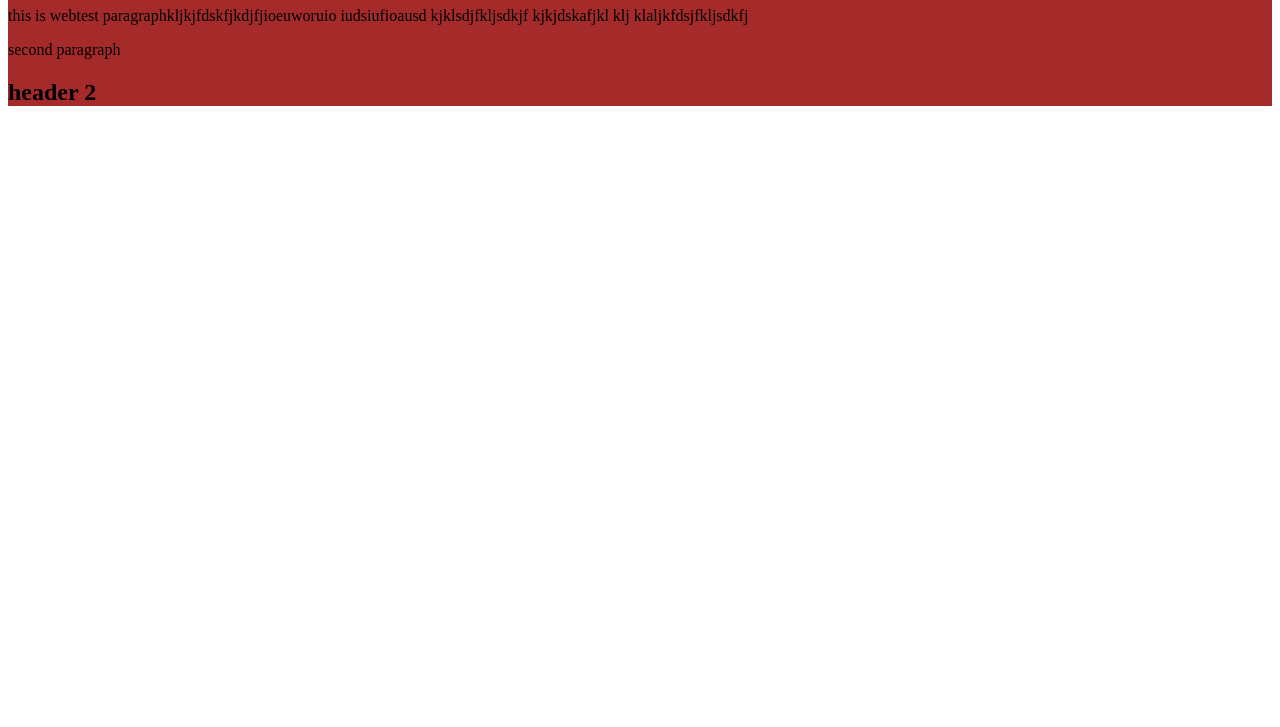
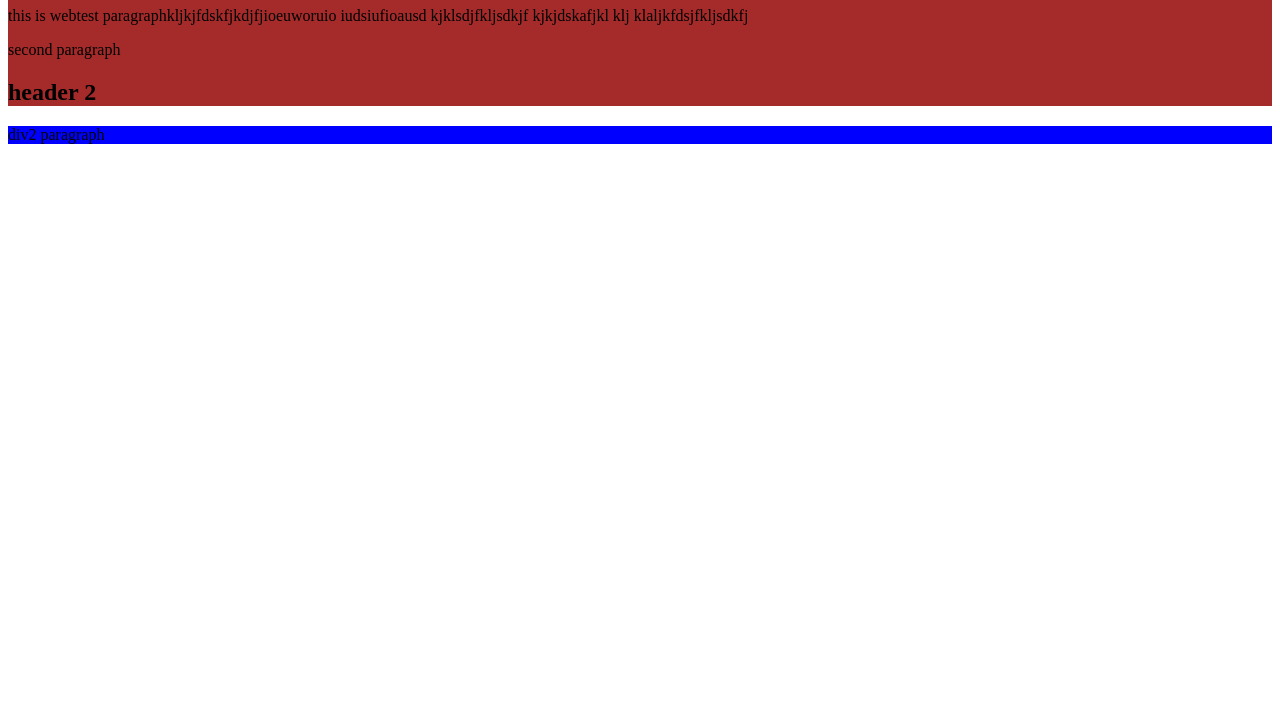
Before and after one commit to tmkk2202/WEBTEST, a plain HTML site: page index.html in a window 1280 px wide. Shown: the part 73-800 px from the top of the page. Drawn offline with Linux system fonts and the light colour scheme.

Commit message:
add div2 and color

```diff
--- a/index.html
+++ b/index.html
@@ -17,5 +17,8 @@
       <p>second paragraph</p>
       <h2>header 2</h2>
     </div>
+    <div class="div2">
+    <p>div2 paragraph</p>
+    </div>
   </body>
 </html>
--- a/style.css
+++ b/style.css
@@ -1,3 +1,7 @@
-div {
+.div {
     background-color: brown;
 }
+
+.div2 {
+    background-color: blue;
+}
```
Lines whose indentation alone changed are shown as unchanged.
